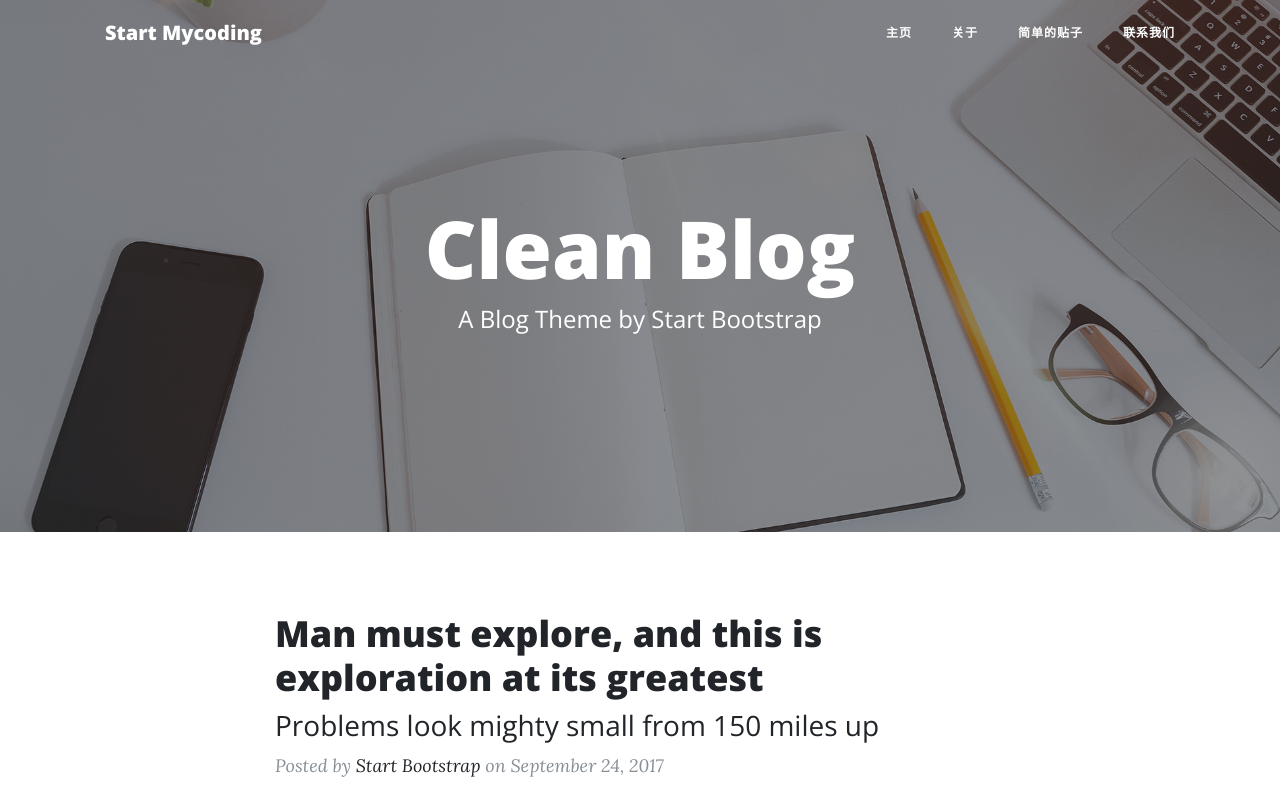
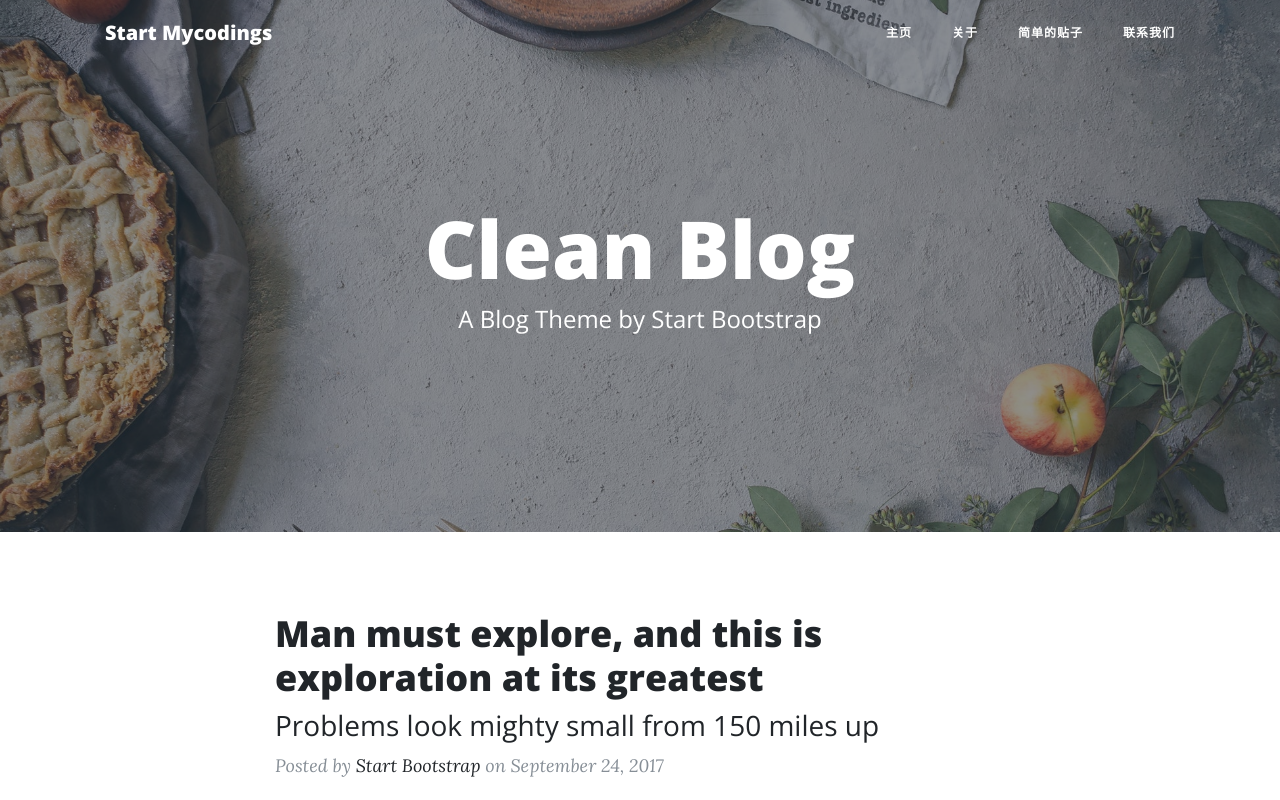
Before and after one commit to codeini/GirlsCodingDayDemo, a website: page index.html in a window 1280 px wide. Shown: the top 800 px of the page. Drawn offline with nearby package versions, Linux system fonts and the light colour scheme.

Commit message:
add new bg

```diff
--- a/index.html
+++ b/index.html
@@ -28,7 +28,7 @@
     <!-- Navigation -->
     <nav class="navbar navbar-expand-lg navbar-light fixed-top" id="mainNav">
       <div class="container">
-        <a class="navbar-brand" href="index.html">Start Mycoding</a>
+        <a class="navbar-brand" href="index.html">Start Mycodings</a>
         <button class="navbar-toggler navbar-toggler-right" type="button" data-toggle="collapse" data-target="#navbarResponsive" aria-controls="navbarResponsive" aria-expanded="false" aria-label="Toggle navigation">
           Menu
           <i class="fa fa-bars"></i>
@@ -53,7 +53,7 @@
     </nav>
 
     <!-- Page Header -->
-    <header class="masthead" style="background-image: url('img/home-bg.jpg')">
+    <header class="masthead" style="background-image: url('img/new-bg.jpg')">
       <div class="overlay"></div>
       <div class="container">
         <div class="row">
```
Also changed, not shown: img/new-bg.jpg (added).
